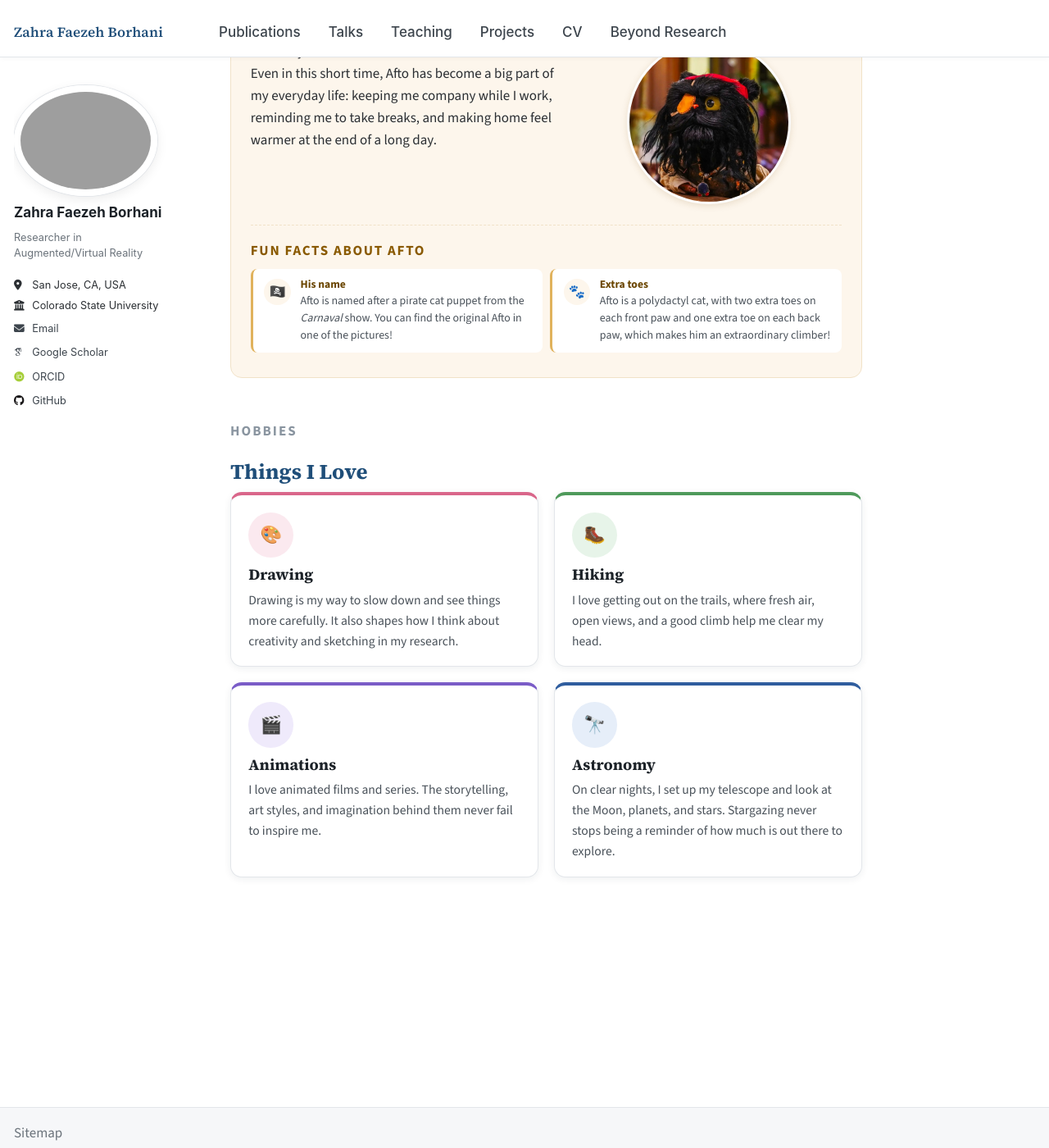
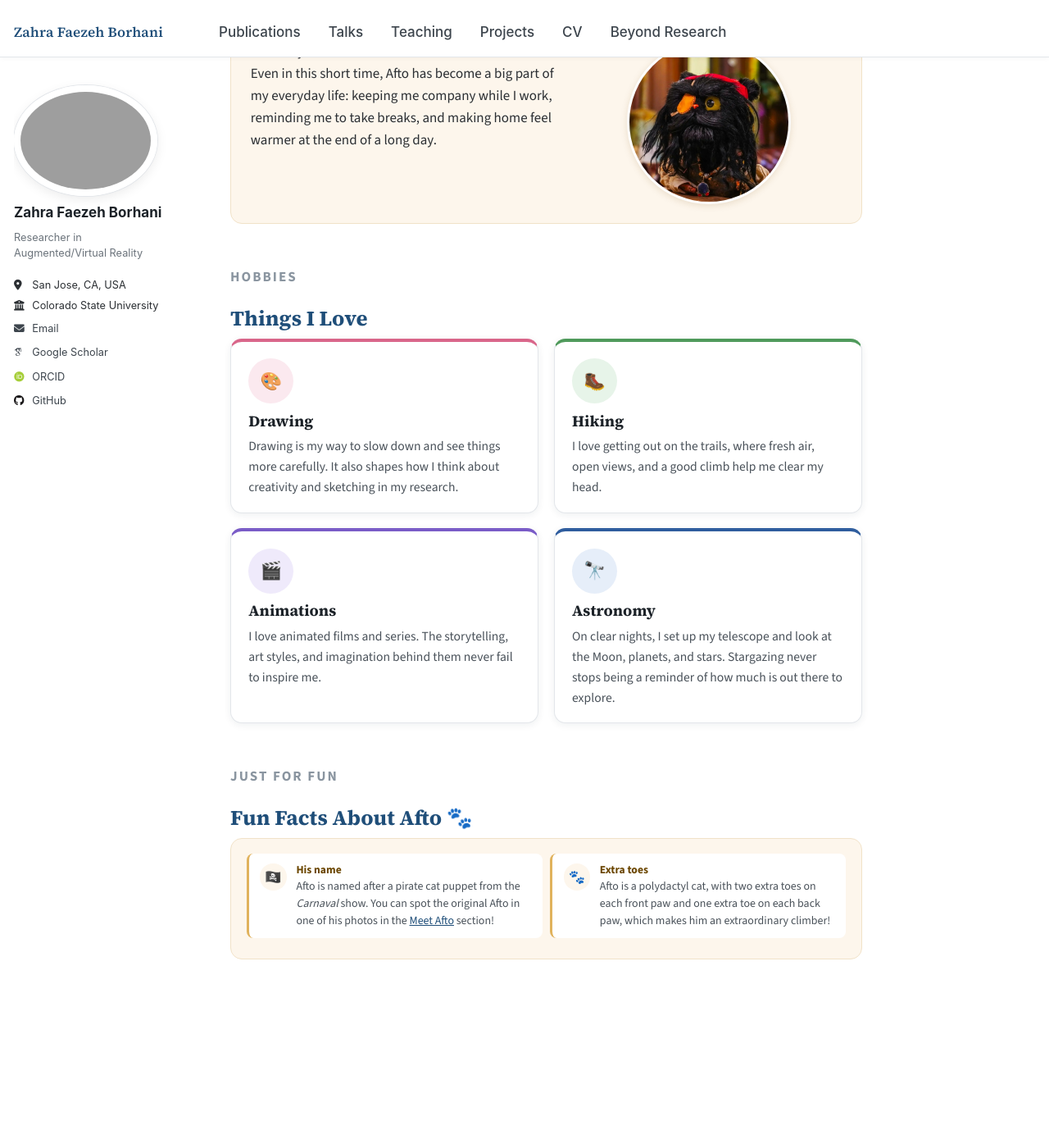
Before and after one commit to faezehborhani/faezehborhani.github.io, a Jekyll site: the page built from _pages/beyond-research.html, in a window 1280 px wide and 1400 px high, scrolled down 588 px. Shown: the whole window at 82% size. Built offline with Jekyll 4.4.1, drawn with Linux system fonts in a browser that asks for light colours; some web fonts are replaced.

Commit message:
Move Afto fun facts to the end of Beyond Research
Co-Authored-By: Claude Opus 5.5 <noreply@anthropic.com>

```diff
--- a/_pages/beyond-research.html
+++ b/_pages/beyond-research.html
@@ -43,25 +43,6 @@ author_profile: true
     <div class="afto-card__photos">
       {% include publication-gallery.html dir="/images/personal/afto/" label="Afto" %}
     </div>
-    <div class="afto-card__facts">
-      <p class="afto-card__facts-title">Fun facts about Afto</p>
-      <ul class="afto-facts">
-        <li class="afto-fact">
-          <span class="afto-fact__icon" aria-hidden="true">🏴‍☠️</span>
-          <div class="afto-fact__body">
-            <span class="afto-fact__label">His name</span>
-            <span class="afto-fact__text">Afto is named after a pirate cat puppet from the <em>Carnaval</em> show. You can find the original Afto in one of the pictures!</span>
-          </div>
-        </li>
-        <li class="afto-fact">
-          <span class="afto-fact__icon" aria-hidden="true">🐾</span>
-          <div class="afto-fact__body">
-            <span class="afto-fact__label">Extra toes</span>
-            <span class="afto-fact__text">Afto is a polydactyl cat, with two extra toes on each front paw and one extra toe on each back paw, which makes him an extraordinary climber!</span>
-          </div>
-        </li>
-      </ul>
-    </div>
   </div>
 </section>
 
@@ -98,6 +79,29 @@ author_profile: true
       {% include publication-gallery.html dir="/images/personal/interests/astronomy/" label="Astronomy" %}
     </article>
 
+  </div>
+</section>
+
+<section class="personal-section afto-facts-section" id="afto-facts">
+  <p class="personal-eyebrow">Just for fun</p>
+  <h2>Fun Facts About Afto 🐾</h2>
+  <div class="afto-facts-card">
+    <ul class="afto-facts">
+      <li class="afto-fact">
+        <span class="afto-fact__icon" aria-hidden="true">🏴‍☠️</span>
+        <div class="afto-fact__body">
+          <span class="afto-fact__label">His name</span>
+          <span class="afto-fact__text">Afto is named after a pirate cat puppet from the <em>Carnaval</em> show. You can spot the original Afto in one of his photos in the <a href="#afto">Meet Afto</a> section!</span>
+        </div>
+      </li>
+      <li class="afto-fact">
+        <span class="afto-fact__icon" aria-hidden="true">🐾</span>
+        <div class="afto-fact__body">
+          <span class="afto-fact__label">Extra toes</span>
+          <span class="afto-fact__text">Afto is a polydactyl cat, with two extra toes on each front paw and one extra toe on each back paw, which makes him an extraordinary climber!</span>
+        </div>
+      </li>
+    </ul>
   </div>
 </section>
 
@@ -153,10 +157,6 @@ author_profile: true
   border-radius: 14px; background: var(--warm); border: 1px solid var(--warm-line);
 }
 .afto-card__text p { margin: 0 0 1rem; }
-.afto-card__facts-title {
-  font-size: .78em; font-weight: 700; letter-spacing: .1em; text-transform: uppercase;
-  color: #8a5a00; margin-bottom: .5rem !important;
-}
 .afto-facts { list-style: none; margin: 0; padding: 0; display: grid; gap: .55rem; }
 .afto-fact {
   display: flex; gap: .7rem; align-items: flex-start;
@@ -174,8 +174,8 @@ author_profile: true
 }
 .afto-fact__text { font-size: .82rem; line-height: 1.5; color: #4a525a; }
 /* First photo is a wide feature across the top; the rest sit three per row beneath it */
-/* Fun facts run full width under the story and photos, two side by side */
-.afto-card__facts { grid-column: 1 / -1; padding-top: 1rem; border-top: 1px dashed var(--warm-line); }
+/* Fun facts: their own section at the end of the page, two side by side */
+.afto-facts-card { padding: 1.1rem; border-radius: 14px; background: var(--warm); border: 1px solid var(--warm-line); }
 .afto-facts { grid-template-columns: repeat(2, minmax(0, 1fr)); }
 /* Circular photos: first one large, the rest in a row of smaller circles beneath it */
 .afto-card__photos .pub-gallery { grid-template-columns: repeat(3, minmax(0, 1fr)); gap: .7rem; justify-items: center; }
```
